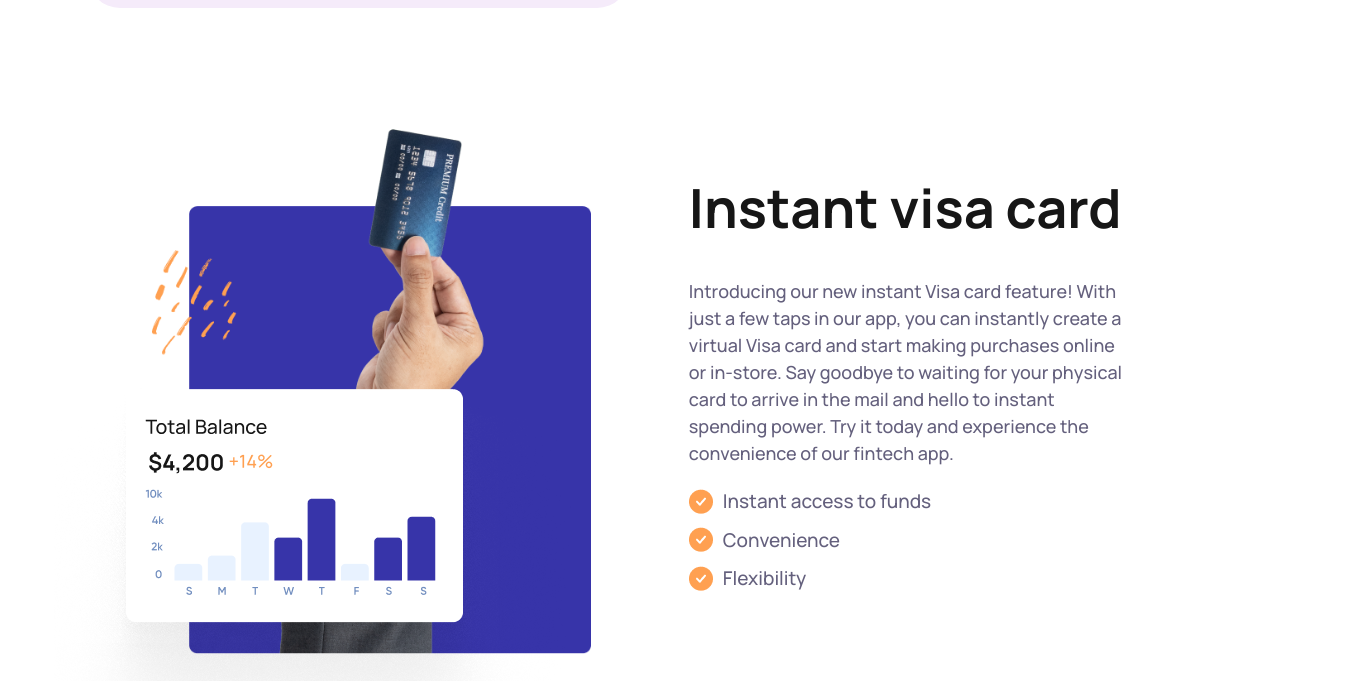
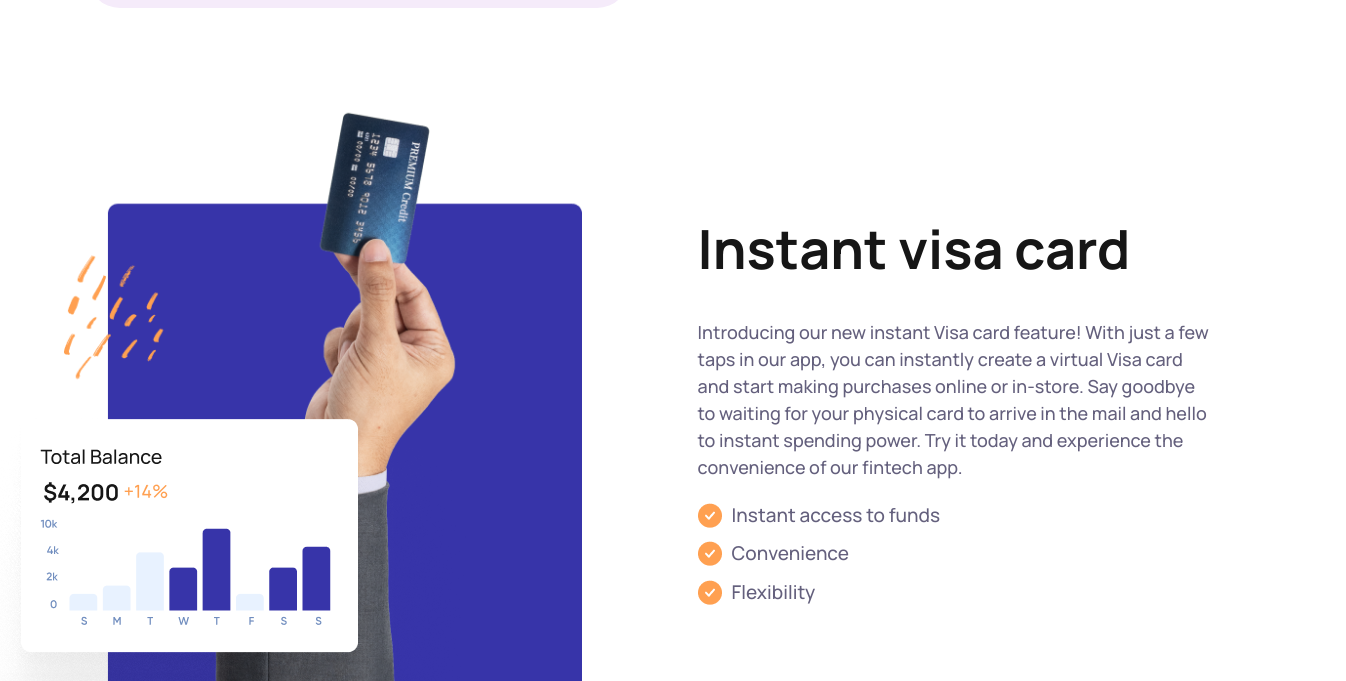
Before and after one commit to mrrpablo/Mospending, a website: page index.html in a window 1280 px wide. Shown: the part 2175-2856 px from the top of the page, 1346 px wide, since content can reach past the window. Drawn offline with Linux system fonts and the light colour scheme.

Commit message:
Update index.html

```diff
--- a/index.html
+++ b/index.html
@@ -180,8 +180,8 @@
           </div>
         </section>
 
-        <section class="md:mx-16 mx-8">
-          <div class=" p-6 md:mx-auto">
+        <section >
+          <div class="md:mx-auto">
             <div class="md:flex justify-between items-center relative md:mx-16 mx-8">
               <div class="md:w-[45%]">
                 <img src="./images/hwc.png" alt="hand holding card" />
@@ -335,7 +335,7 @@
           Learn more about Cards
         </p>
     </div>
-      <div class="md:w-[1020px] md:h-[750px]  absolute bottom-0 right-0 rounded-br-[32px]">
+      <div class="md:w-[1010px] md:h-[750px]  absolute bottom-0 right-0 rounded-br-[32px]">
           <img
             src="./images/smart company.png"
             alt="hand with a card"
```
